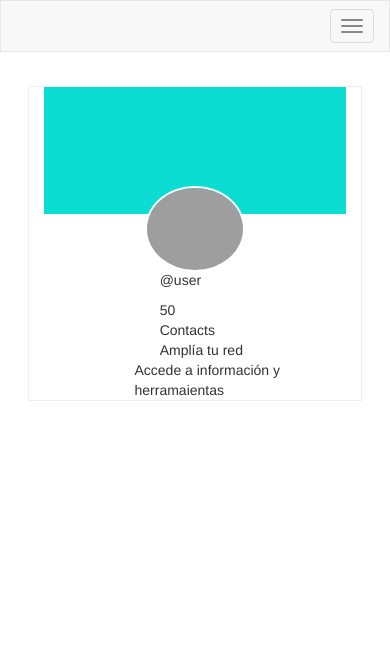
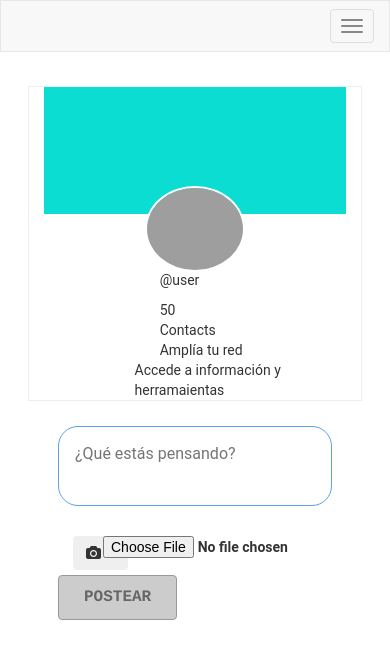
Before and after one commit to LeslyN/socialNetwork, a plain HTML site: page views/profile.html in a window 390 px wide. Drawn offline with Linux system fonts and the light colour scheme; grey boxes are pictures that could not be loaded.

Commit message:
profile en vista mobile y desktop

```diff
--- a/css/main.css
+++ b/css/main.css
@@ -3,6 +3,7 @@
   padding: 0;
   margin: 0;
   box-sizing: border-box;
+  font-family: Roboto, "Helvetica Neue", sans-serif
 }
 
 /* clases generales */
@@ -116,3 +117,80 @@ svg path, svg rect {
   top: 0;
   width: 50%;
 }
+
+/* Post */
+.safe {
+  stroke: #1da1f2;
+}
+
+.warn {
+  stroke: #ffad1f;
+}
+
+.danger {
+  stroke: #e0245e;
+}
+
+form {
+	padding: 25px 15px;
+}
+
+textarea {
+  border-color: 2 px solid #eee;
+  border-radius: 20px;
+	font-size: 16px;
+	min-height: 80px;
+	outline: none;
+	resize: none;
+	width: 100%;
+	transition: border-color 0.4s;
+  overflow: hidden;
+  padding: 1em;
+}
+
+textarea:focus {
+	border-color: #5ca2e7;
+}
+
+::-webkit-input-placeholder,
+::-moz-placeholder,
+:-ms-input-placeholder,
+:-moz-placeholder {
+	color: #fafafa;
+}
+
+.footer-form {
+	padding-top: 25px;
+}
+
+.post-btn, .count {
+	font-weight: 700;
+}
+
+.post-btn {
+	background-color: #1da1f2;
+	border: 1px solid #35a9f1;
+	border-radius: 4px;
+	color: #ffffff;
+	font-family: Courier;
+	font-size: 16px;
+	text-transform: uppercase;
+	padding: 10px 25px;
+	transition: background-color 0.2s, color 0.2s;
+}
+
+.post-btn:disabled {
+	border: 1px solid #999999;
+	background-color: #cccccc;
+	color: #666666;
+}
+
+.count {
+	float: right;
+	font-size: 18px;
+	line-height: 40px;
+}
+
+.items, .photo-selector, .icon-btn, .media-selector {
+  display: inline-block;
+}
--- a/views/perfil.html
+++ b/views/profile.html
@@ -58,15 +58,15 @@
     </nav>
   </header><!-- /header-->
 
-  <!-- Block - information -->
-  <div class="profile-information">
+  <section class="profile-information">
+    <!-- Block - information -->
     <div class="row">
       <div class="profile-content col-xs-12 col-sm-6 col-md-6 col-lg-4">
         <div class="row bg-profile">
           <!-- <div class="col-xs-6"></div> -->
         </div>
         <div class="row">
-          <div class="information col-xs-offset-4 col-xs-8 col-sm-offset-4 col-sm-8 col-offset-md-3 col-md-9 col-offset-lg-3 col-lg-9">
+          <div class="information col-xs-offset-4 col-xs-8 col-sm-offset-4 col-sm-8 col-offset-md-4 col-md-8 col-offset-lg-4 col-lg-8">
               <img class="profile-image photo img-responsive" alt="User" src="https://pbs.twimg.com/profile_images/950233850407542784/74kFeOyO_400x400.jpg">
             <h3>User</h3>
             <p class="user">@user</p>
@@ -85,12 +85,39 @@
           </div>
         </div>
       </div>
+      <!-- Posteo -->
+      <div class="col-xs-12 col-sm-6 col-md-6 col-lg-6">
+        <form>
+          <textarea id="publications-area" placeholder="¿Qué estás pensando?" autofocus></textarea>
+          <div class="row footer-form">
+            <div class="items">
+              <div class="photo-selector">
+                <div class="col-xs-1 col-sm-2 col-md-2 col-lg-2">
+                  <button class="btn icon-btn" type="button" tabindex="-1" data-title="Añadir fotos o video" aria-hidden="true">
+                    <i class="fa fa-camera" aria-hidden="true"></i>
+                  </button>
+                </div>
+                <div class="image-selector col-xs-4 col-sm-4 col-md-4 col-lg-4">
+                  <!-- <div class="col-xs-2 col-sm-2 col-md-2 col-lg-2"> -->
+                    <label class="media-selector">
+                      <input name="media-empty" accept="image/gif,image/jpeg,image/jpg,image/png,video/mp4,video/quicktime,video/x-m4v" class="file-input" data-title="Añadir fotos o video" data-delay="150" type="file">
+                    </label>
+                  <!-- </div> -->
+                </div>
+              </div>
+            </div>
+            <input id="post-btn" class="post-btn" type="submit" value="postear" disabled>
+          </div>
+        </form>
+      </div>
     </div>
-  </div>
+  </section>
+  <section>
 
+  </section>
    <!--Enlaces js-->
    <script src="../vendors/js/jquery-3.2.1.min.js"></script>
    <script src="../vendors/bootstrap-3.3.7-dist/js/bootstrap.min.js"></script>
-   <script type="text/javascript" src="    "></script>
+   <script type="text/javascript" src="../js/profile.js"></script>
 </body>
 </html>
```
Also changed, not shown: js/profile.js (added).
